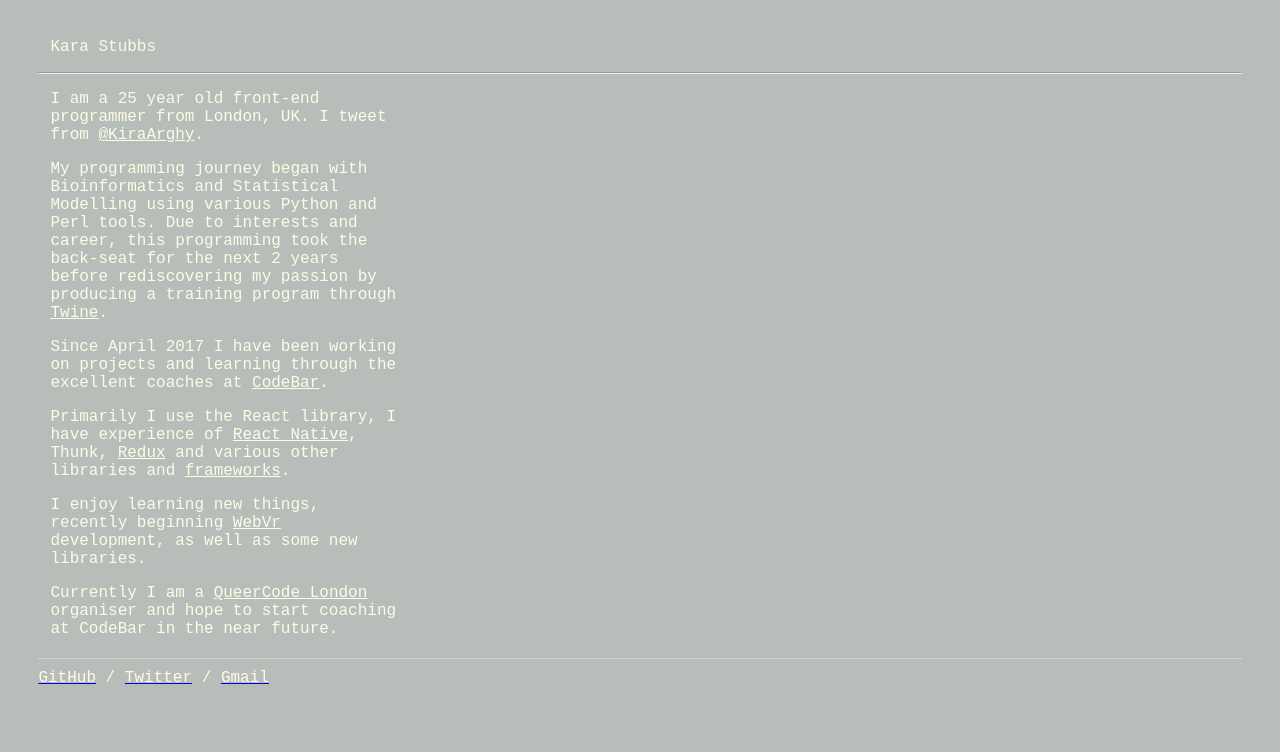
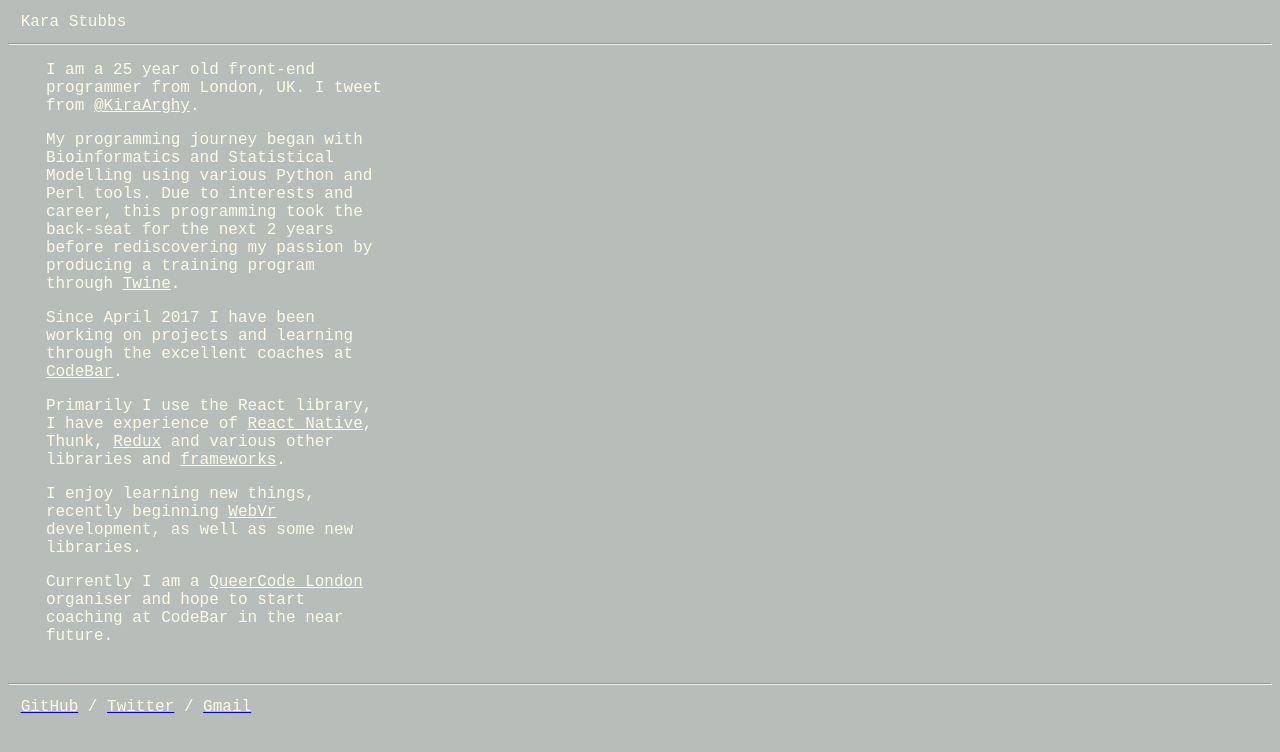
Before and after one commit to kiraarghy/shtekhler.github.io, a plain HTML site: page index.html in a window 1280 px wide. Drawn offline with Linux system fonts and the light colour scheme.

Commit message:
Fixed some things

```diff
--- a/index.html
+++ b/index.html
@@ -12,9 +12,9 @@
     </header>
 
     <main>
-        <p class="margin left: 5%">
+      <div style="margin: 1%">
         Kara Stubbs
-        </p>
+      </div>
       <hr>
       <p>
         I am a 25 year old front-end programmer from London, UK. I tweet from <a target="_blank" class='link' href="https://twitter.com/KiraArghy">@KiraArghy</a>.
@@ -45,8 +45,9 @@
         Currently I am a <a target="_blank" class="link" href="https://www.meetup.com/Queer-Code-London/">QueerCode London</a>        organiser and hope to start coaching at CodeBar in the near future.
       </p>
     </main>
-
     <footer>
+      <hr>
+      <div style="margin: 1%">
         <a target="_blank" href="https://github.com/shtekhler"><span class="link">GitHub</span></a>
         <span> /</span>
         <a target="_blank" href="https://twitter.com/KiraArghy" margin: "20px"><span class="link">Twitter</span></a>
@@ -54,6 +55,7 @@
         <a target="_blank" href="mailto:karaestubbs@gmail.com" margin: "20px">
       <span class="link">Gmail</span>
       </a>
+      </div>
 
 
     </footer>
--- a/styles.css
+++ b/styles.css
@@ -5,11 +5,10 @@
 body {
   font-family: "Courier New", Courier, "Lucida Sans Typewriter",
     "Lucida Typewriter", monospace;
-  margin: 3%;
+
   background: hsl(122, 4%, 73%);
   color: hsl(53, 93%, 95%);
 }
-
 
 .link {
   color: hsl(53, 93%, 95%);
@@ -21,13 +20,12 @@
 
 p {
   margin-right: 70%;
-  margin-left: 1%;
+  margin-left: 3%;
 }
 
 footer {
   margin-top: 20px;
   padding-top: 10px;
-  border-top: 1px solid lightgrey;
 }
 
 .icongithub {
```
Lines whose indentation alone changed are shown as unchanged.
